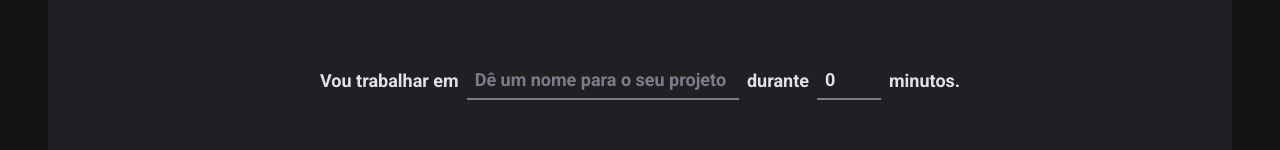
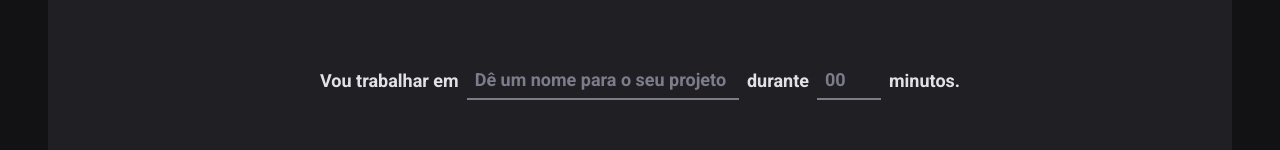
Before and after one commit to welitonwt/Timer, a React (Vite) app: page / in a window 1280 px wide. Shown: the part 164-314 px from the top of the page. Built offline with nearby package versions, Linux system fonts and the light colour scheme.

Commit message:
change title page add timer title top

```diff
--- a/src/components/pages/Home/index.tsx
+++ b/src/components/pages/Home/index.tsx
@@ -39,19 +39,23 @@ export function Home() {
     resolver: zodResolver(newCycleFormValidationSchema),
     defaultValues: {
       task: '',
-      minutesAmount: 0,
     },
   })
 
   const activeCycle = cycles.find((cycle) => cycle.id === activeCycleId)
 
   useEffect(() => {
+    let interval: number
     if (activeCycle) {
-      setInterval(() => {
+      interval = setInterval(() => {
         setAmountSecondsPassed(
           differenceInSeconds(new Date(), activeCycle.startDate),
         )
       }, 1000)
+    }
+
+    return () => {
+      clearInterval(interval)
     }
   }, [activeCycle])
 
@@ -68,6 +72,8 @@ export function Home() {
     setCycles((state) => [...state, newCycle])
     setActiveCycleId(id)
 
+    setAmountSecondsPassed(0)
+
     reset()
   }
 
@@ -79,6 +85,12 @@ export function Home() {
 
   const minutes = String(minutesAmount).padStart(2, '0')
   const seconds = String(secondsAmount).padStart(2, '0')
+
+  useEffect(() => {
+    if (activeCycle) {
+      document.title = `Timer ${minutes} : ${seconds}`
+    }
+  }, [minutes, seconds, activeCycle])
 
   const task = watch('task')
   const isSubmitDisabled = !task
@@ -97,6 +109,9 @@ export function Home() {
 
           <datalist id="task-suggestions">
             <option value="Projeto 1" />
+            <option value="Projeto 2" />
+            <option value="Projeto 3" />
+            <option value="Projeto 4" />
           </datalist>
 
           <label htmlFor="minutesAmount">durante</label>
```
